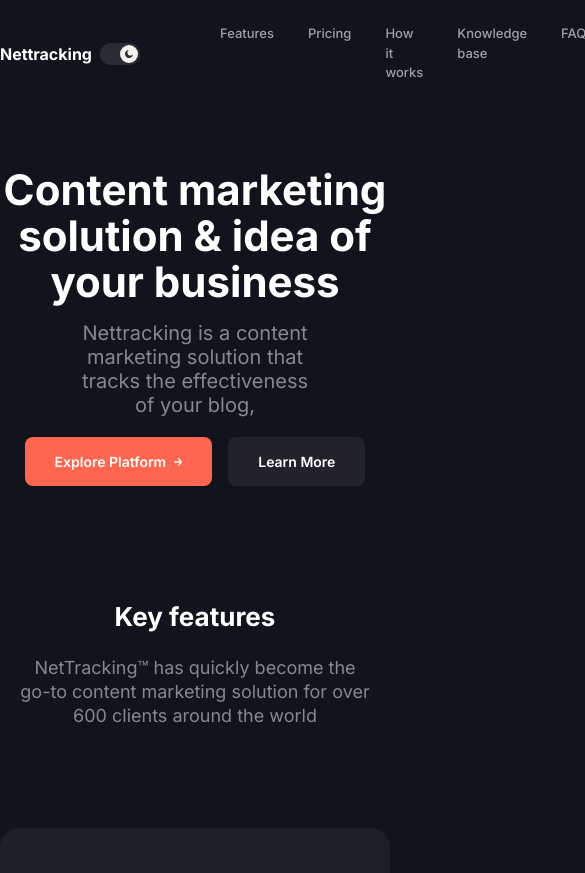
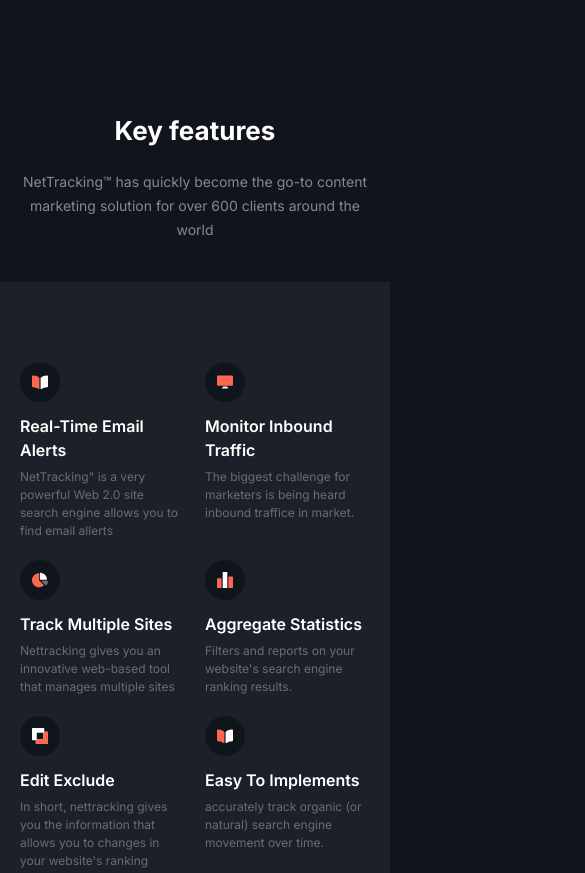
Before and after one commit to Anirat04/Nettracking, a website: page src/index.html in a window 390 px wide. Shown: the top 873 px of the page, 585 px wide, since content can reach past the window. Drawn offline with nearby package versions, Linux system fonts and the light colour scheme.

Commit message:
Key features section responsive completed

```diff
--- a/src/index.html
+++ b/src/index.html
@@ -19,7 +19,7 @@
 <body class="bg-bodyBg font-inter">
     <main>
         <!-- Navbar Starts here -->
-        <nav id="navbar" class="max-w-[1170px] mx-auto py-6 flex items-center gap-[80px]">
+        <nav id="navbar" class="max-w-[1170px] mx-auto hidden py-6 flex items-center gap-[80px]">
             <!-- Header- LOGO and Theme change button starts here -->
             <header class="flex items-center gap-2">
                 <div>
@@ -56,7 +56,7 @@
         </nav>
 
         <!-- Banner section starts here -->
-        <section id="banner" class="max-w-[1170px] mx-auto mt-[60px]">
+        <section id="banner" class="max-w-[1170px] hidden mx-auto mt-[60px]">
             <div class="max-w-[620px] mx-auto text-center">
                 <div>
                     <h1 class="text-white text-[42px] font-bold leading-[46px]">Content marketing solution & idea of
@@ -91,17 +91,17 @@
                 <!-- Common heading starts here -->
                 <div class="max-w-[590px] mx-auto text-center px-5">
                     <h3 class="text-white text-[26px] md:text-[42px] font-bold leading-[46px]">Key features</h3>
-                    <p class="text-textSecondHeading text-[18px] leading-6 mt-4 ">NetTracking™ has quickly become the
+                    <p class="text-textSecondHeading text-[14px] md:text-[18px] leading-6 mt-4 ">NetTracking™ has quickly become the
                         go-to
                         content marketing solution for over 600 clients around the world</p>
                 </div>
                 <!-- Features section content starts here -->
                 <div
-                    class="bg-bgPrimary grid grid-cols-3 gap-x-[110px] gap-y-[65px] py-[80px] px-[100px] rounded-[20px] mt-[100px]">
+                    class="bg-bgPrimary grid grid-cols-2 lg:grid-cols-3 gap-5 md:gap-x-[110px] md:gap-y-[65px] py-[80px] px-5 md:px-[100px] mt-10 md:mt-[100px] md:rounded-[20px] md:mx-5 lg:mx-0">
                     <!-- Features Card -->
                     <div>
                         <div
-                            class="h-[61px] w-[61px] bg-[#0F161B] rounded-full flex items-center justify-center mb-[26px]">
+                            class="h-10 md:h-[61px] w-10 md:w-[61px] p-3 md:p-0 bg-[#0F161B] rounded-full flex items-center justify-center mb-3 md:mb-[26px]">
                             <svg width="24" height="21" viewBox="0 0 24 21" fill="none"
                                 xmlns="http://www.w3.org/2000/svg">
                                 <path
@@ -113,8 +113,8 @@
                             </svg>
                         </div>
                         <div>
-                            <h3 class="text-white text-[20px] font-semibold mb-[6px]">Real-Time Email Alerts</h3>
-                            <p class="text-textPrimary">NetTracking" is a very powerful Web 2.0 site search engine
+                            <h3 class="text-white text-[16px] md:text-[20px] font-semibold mb-[6px]">Real-Time Email Alerts</h3>
+                            <p class="text-textPrimary text-[12px] md:text-[16px]">NetTracking" is a very powerful Web 2.0 site search engine
                                 allows
                                 you to find email allerts</p>
                         </div>
@@ -122,7 +122,7 @@
                     <!-- Features Card -->
                     <div>
                         <div
-                            class="h-[61px] w-[61px] bg-[#0F161B] rounded-full flex items-center justify-center mb-[26px]">
+                            class="h-10 md:h-[61px] w-10 md:w-[61px] p-3 md:p-0 bg-[#0F161B] rounded-full flex items-center justify-center mb-3 md:mb-[26px]">
                             <svg width="24" height="24" viewBox="0 0 24 24" fill="none"
                                 xmlns="http://www.w3.org/2000/svg">
                                 <path d="M9.31959 18.8574L7.16895 21.6626H17.1118L14.9611 18.8574H9.31959Z"
@@ -133,15 +133,15 @@
                             </svg>
                         </div>
                         <div>
-                            <h3 class="text-white text-[20px] font-semibold mb-[6px]">Monitor Inbound Traffic</h3>
-                            <p class="text-textPrimary">The biggest challenge for marketers is being heard inbound
+                            <h3 class="text-white text-[16px] md:text-[20px] font-semibold mb-[6px]">Monitor Inbound Traffic</h3>
+                            <p class="text-textPrimary text-[12px] md:text-[16px]">The biggest challenge for marketers is being heard inbound
                                 traffice in market.</p>
                         </div>
                     </div>
                     <!-- Features Card -->
                     <div>
                         <div
-                            class="h-[61px] w-[61px] bg-[#0F161B] rounded-full flex items-center justify-center mb-[26px]">
+                            class="h-10 md:h-[61px] w-10 md:w-[61px] p-3 md:p-0 bg-[#0F161B] rounded-full flex items-center justify-center mb-3 md:mb-[26px]">
                             <svg width="24" height="24" viewBox="0 0 24 24" fill="none"
                                 xmlns="http://www.w3.org/2000/svg">
                                 <path
@@ -156,15 +156,15 @@
                             </svg>
                         </div>
                         <div>
-                            <h3 class="text-white text-[20px] font-semibold mb-[6px]">Track Multiple Sites</h3>
-                            <p class="text-textPrimary">Nettracking gives you an innovative web-based tool that manages
+                            <h3 class="text-white text-[16px] md:text-[20px] font-semibold mb-[6px]">Track Multiple Sites</h3>
+                            <p class="text-textPrimary text-[12px] md:text-[16px]">Nettracking gives you an innovative web-based tool that manages
                                 multiple sites</p>
                         </div>
                     </div>
                     <!-- Features Card -->
                     <div>
                         <div
-                            class="h-[61px] w-[61px] bg-[#0F161B] rounded-full flex items-center justify-center mb-[26px]">
+                            class="h-10 md:h-[61px] w-10 md:w-[61px] p-3 md:p-0 bg-[#0F161B] rounded-full flex items-center justify-center mb-3 md:mb-[26px]">
                             <svg width="24" height="24" viewBox="0 0 24 24" fill="none"
                                 xmlns="http://www.w3.org/2000/svg">
                                 <g clip-path="url(#clip0_1_253)">
@@ -186,15 +186,15 @@
                             </svg>
                         </div>
                         <div>
-                            <h3 class="text-white text-[20px] font-semibold mb-[6px]">Aggregate Statistics</h3>
-                            <p class="text-textPrimary">Filters and reports on your website's search engine ranking
+                            <h3 class="text-white text-[16px] md:text-[20px] font-semibold mb-[6px]">Aggregate Statistics</h3>
+                            <p class="text-textPrimary text-[12px] md:text-[16px]">Filters and reports on your website's search engine ranking
                                 results.</p>
                         </div>
                     </div>
                     <!-- Features Card -->
                     <div>
                         <div
-                            class="h-[61px] w-[61px] bg-[#0F161B] rounded-full flex items-center justify-center mb-[26px]">
+                            class="h-10 md:h-[61px] w-10 md:w-[61px] p-3 md:p-0 bg-[#0F161B] rounded-full flex items-center justify-center mb-3 md:mb-[26px]">
                             <svg width="24" height="24" viewBox="0 0 24 24" fill="none"
                                 xmlns="http://www.w3.org/2000/svg">
                                 <g clip-path="url(#clip0_1_243)">
@@ -213,8 +213,8 @@
                             </svg>
                         </div>
                         <div>
-                            <h3 class="text-white text-[20px] font-semibold mb-[6px]">Edit Exclude</h3>
-                            <p class="text-textPrimary">In short, nettracking gives you the information that allows you
+                            <h3 class="text-white text-[16px] md:text-[20px] font-semibold mb-[6px]">Edit Exclude</h3>
+                            <p class="text-textPrimary text-[12px] md:text-[16px]">In short, nettracking gives you the information that allows you
                                 to
                                 changes in your website's ranking</p>
                         </div>
@@ -222,7 +222,7 @@
                     <!-- Features Card -->
                     <div>
                         <div
-                            class="h-[61px] w-[61px] bg-[#0F161B] rounded-full flex items-center justify-center mb-[26px]">
+                            class="h-10 md:h-[61px] w-10 md:w-[61px] p-3 md:p-0 bg-[#0F161B] rounded-full flex items-center justify-center mb-3 md:mb-[26px]">
                             <svg width="24" height="21" viewBox="0 0 24 21" fill="none"
                                 xmlns="http://www.w3.org/2000/svg">
                                 <path
@@ -234,8 +234,8 @@
                             </svg>
                         </div>
                         <div>
-                            <h3 class="text-white text-[20px] font-semibold mb-[6px]">Easy To Implements</h3>
-                            <p class="text-textPrimary">accurately track organic (or natural) search engine movement
+                            <h3 class="text-white text-[16px] md:text-[20px] font-semibold mb-[6px]">Easy To Implements</h3>
+                            <p class="text-textPrimary text-[12px] md:text-[16px]">accurately track organic (or natural) search engine movement
                                 over
                                 time.</p>
                         </div>
```
Also changed, not shown: src/assets/key-features/icon1.png (added), src/assets/key-features/icon2.png (added), src/assets/key-features/icon3.png (added), src/assets/key-features/icon4.png (added), src/assets/key-features/icon5.png (added), src/output.css.
